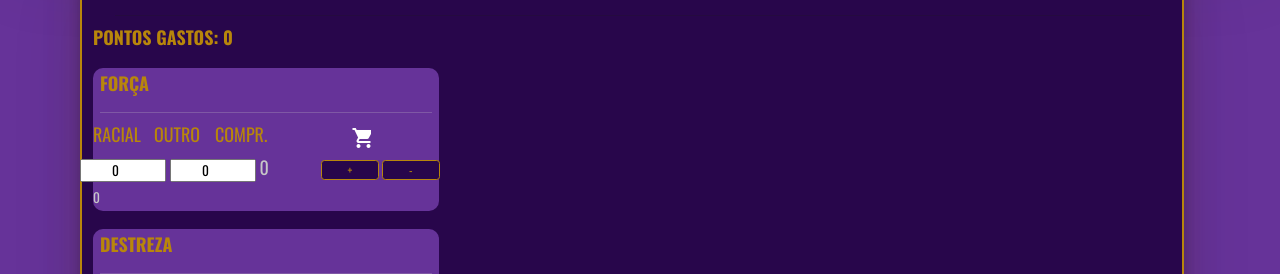
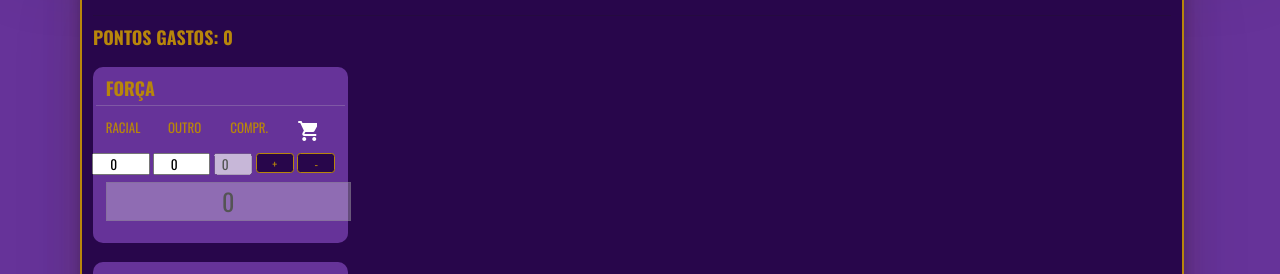
Before and after one commit to notargiacomo/flexpunkd20, an Angular app: page / in a window 1280 px wide. Shown: the part 526-800 px from the top of the page. Built offline with nearby package versions, Linux system fonts and the light colour scheme.

Commit message:
quase acabando calculadora de atributos

```diff
--- a/src/app/components/attribute/attribute.html
+++ b/src/app/components/attribute/attribute.html
@@ -6,12 +6,14 @@
       </div>
     </div>
   </div>
-  <hr />
+  <div class="row align-items-center for-row">
+    <hr />
+  </div>
   <div class="row mb-2">
-    <div class="col-sm-2 label maiuscula-laranja-larga">RACIAL</div>
-    <div class="col-sm-2 label maiuscula-laranja-larga">OUTRO</div>
+    <div class="col-sm-3 label maiuscula-laranja-larga">RACIAL</div>
+    <div class="col-sm-3 label maiuscula-laranja-larga">OUTRO</div>
     <div class="col-sm-2 label maiuscula-laranja-larga">COMPR.</div>
-    <div class="col-sm-6 label d-flex justify-content-center" style="color: white !important">
+    <div class="col-sm-4 label d-flex justify-content-center" style="color: white !important">
       <span class="material-symbols-outlined" disabled>
         <mat-icon style="cursor: auto !important; padding-left: 20% !important"
           >shopping_cart</mat-icon
@@ -33,7 +35,7 @@
         <input type="number" [value]="attribute!.outros" min="-2" (input)="onOutroChange($event)" />
       </div>
       <div class="col-sm-2 small-value">
-        <div style="font-size: large">{{ attribute?.comprado }}</div>
+        <input type="number" [value]="attribute!.comprado" disabled />
       </div>
       <div class="col-2">
         <button
@@ -58,7 +60,7 @@
 
   <div class="row align-items-center for-row mb-1">
     <div class="col-sm-12">
-      <div class="main-value">{{ attribute?.total }}</div>
+      <textarea matInput [value]="attribute?.total" disabled></textarea>
     </div>
   </div>
 </div>
--- a/src/app/components/attribute/attribute.scss
+++ b/src/app/components/attribute/attribute.scss
@@ -0,0 +1,8 @@
+textarea {
+  border-radius: 8px !important;
+  resize: none !important;
+  border-radius: 0px !important;
+  text-align: center;
+  font-size: x-large !important;
+  align-content: center;
+}
--- a/src/app/controller/home/home.html
+++ b/src/app/controller/home/home.html
@@ -12,7 +12,7 @@
   </div>
   <br />
   <div class="row">
-    <div class="col-4">
+    <div class="col-3">
       <app-attribute
         [points]="points"
         [attribute]="for"
@@ -22,7 +22,7 @@
   </div>
   <br />
   <div class="row">
-    <div class="col-4">
+    <div class="col-3">
       <app-attribute
         [points]="points"
         [attribute]="des"
@@ -32,7 +32,7 @@
   </div>
   <br />
   <div class="row">
-    <div class="col-4">
+    <div class="col-3">
       <app-attribute
         [points]="points"
         [attribute]="con"
@@ -42,7 +42,7 @@
   </div>
   <br />
   <div class="row">
-    <div class="col-4">
+    <div class="col-3">
       <app-attribute
         [points]="points"
         [attribute]="int"
@@ -52,7 +52,7 @@
   </div>
   <br />
   <div class="row">
-    <div class="col-4">
+    <div class="col-3">
       <app-attribute
         [points]="points"
         [attribute]="sab"
@@ -62,7 +62,7 @@
   </div>
   <br />
   <div class="row">
-    <div class="col-4">
+    <div class="col-3">
       <app-attribute
         [points]="points"
         [attribute]="car"
@@ -72,7 +72,7 @@
   </div>
   <br />
   <div class="row">
-    <div class="col-4">
+    <div class="col-3">
       <app-attribute
         [points]="points"
         [attribute]="sor"
--- a/src/styles/card.scss
+++ b/src/styles/card.scss
@@ -30,6 +30,7 @@
   background-color: rebeccapurple !important;
   text-align: justify !important;
   border-radius: 10px !important; /* Arredonda os cantos */
+  padding: 5% !important;
 
   .mat-mdc-card-title {
     background-color: rgb(68, 5, 18) !important;
--- a/src/styles/field.scss
+++ b/src/styles/field.scss
@@ -8,3 +8,26 @@ input {
     border-radius: 5px !important;
   }
 }
+
+.mat-mdc-text {
+  .mat-mdc-form-field-type-mat-select:not(.mat-form-field-disabled) {
+    background-color: white !important;
+  }
+}
+
+.text-field-formulario-edicao {
+  .mdc-text-field {
+    background-color: white !important;
+    border-radius: 4px;
+    border-bottom-right-radius: 4px;
+    border-bottom-left-radius: 4px;
+  }
+  width: 100% !important;
+  max-width: 100% !important;
+}
+
+.text-area-formulario-edicao {
+  background-color: white !important;
+  width: 100% !important;
+  max-width: 100% !important;
+}
--- a/src/styles/painel.scss
+++ b/src/styles/painel.scss
@@ -0,0 +1,16 @@
+.element-detail {
+  overflow: hidden;
+  display: block !important;
+}
+
+.element-detail-wrapper {
+  overflow: hidden !important;
+  display: grid !important;
+  grid-template-rows: 0fr !important;
+  grid-template-columns: 100% !important;
+  transition: grid-template-rows 225ms cubic-bezier(0.4, 0, 0.2, 1) !important;
+}
+
+.element-detail-wrapper-expanded {
+  grid-template-rows: 1fr !important;
+}
--- a/src/styles/text.scss
+++ b/src/styles/text.scss
@@ -22,8 +22,6 @@ label {
 }
 
 hr {
-  margin-left: 2%;
-  margin-right: 2% !important;
 }
 
 .maiuscula-laranja-larga-negrito {
@@ -31,12 +29,16 @@ hr {
   color: darkgoldenrod !important;
   font-size: large !important;
   font-weight: bold;
-  margin: 2%;
+  padding-bottom: 1% !important;
 }
 
 .maiuscula-laranja-larga {
   text-transform: uppercase !important;
   color: darkgoldenrod !important;
-  font-size: large !important;
+  font-size: small !important;
   padding: auto !important;
 }
+
+.text-justify {
+  text-align: justify;
+}
```
